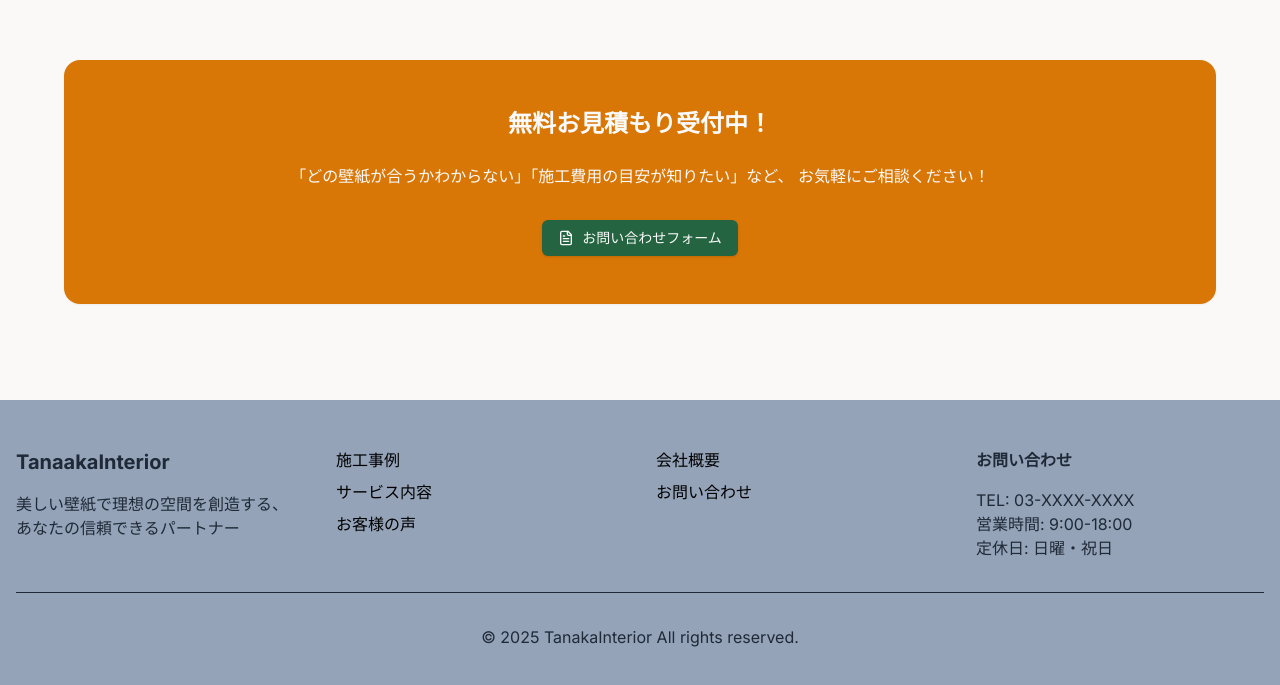
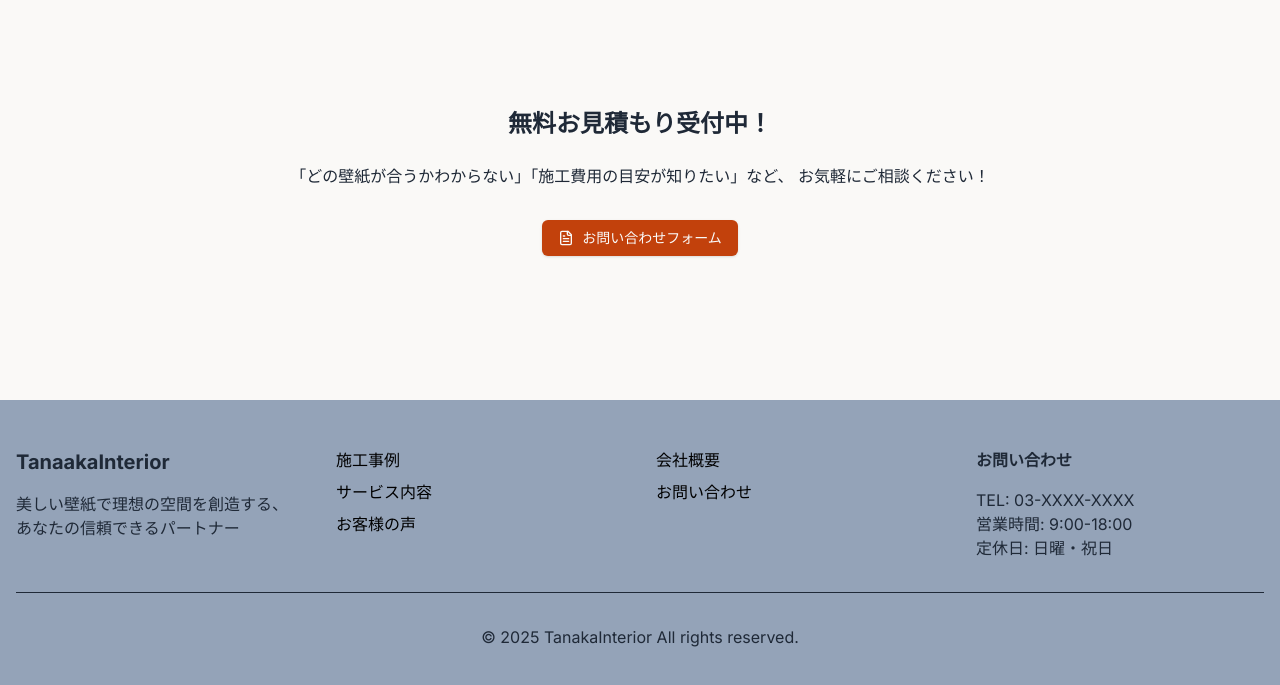
Before and after one commit to tanakakundagane/tanakainterior, a Next.js app: page / in a window 1280 px wide. Shown: the part 5368-6053 px from the top of the page. Built offline with nearby package versions, Linux system fonts and the light colour scheme.

Commit message:
コンタクトセクションの変更

```diff
--- a/src/components/home/contact-section.tsx
+++ b/src/components/home/contact-section.tsx
@@ -13,15 +13,15 @@ export function ContactSection() {
         <div className="max-w-6xl mx-auto">
           <motion.div
             variants={itemVariants}
-            className="text-center bg-amber-600 rounded-2xl p-12 shadow-sm"
+            className="text-center  rounded-2xl p-12 "
           >
-            <h3 className="text-gray-50 text-2xl font-bold mb-6">無料お見積もり<br className="md:hidden"/>受付中！</h3>
-            <p className="text-gray-50 mb-8">
+            <h3 className="text-gray-800 text-2xl font-bold mb-6">無料お見積もり<br className="md:hidden"/>受付中！</h3>
+            <p className="text-gray-800 mb-8">
               「どの壁紙が合うかわからない」「施工費用の目安が知りたい」など、
               お気軽にご相談ください！
             </p>
             <div className="flex flex-col md:flex-row gap-4 justify-center">
-              <Button asChild className="gap-2 bg-background-deepgreen hover:bg-gray-200 hover:text-background-deepgreen">
+              <Button asChild className="gap-2 bg-orange-700 hover:bg-white hover:text-orange-700">
                 <Link href="/contact">
                   <FileText className="w-4 h-4" />
                   お問い合わせフォーム
--- a/src/components/layout/header.tsx
+++ b/src/components/layout/header.tsx
@@ -11,7 +11,6 @@ export function Header() {
 
   const menuItems = [
     { href: "/", label: "ホーム" },
-    // { href: "#concept", label: "Concept" },
     { href: "#service", label: "サービス内容" },
     { href: "#works", label: "施工事例" },
     { href: "#price", label: "料金目安" },
@@ -77,7 +76,7 @@ export function Header() {
                 </Link>
               )
             )}
-            <Button variant="default" asChild className="bg-orange-700">
+            <Button variant="default" asChild className="bg-orange-700 hover:bg-white hover:text-orange-700">
               <Link href="/contact">お問い合わせ</Link>
             </Button>
           </div>
```
